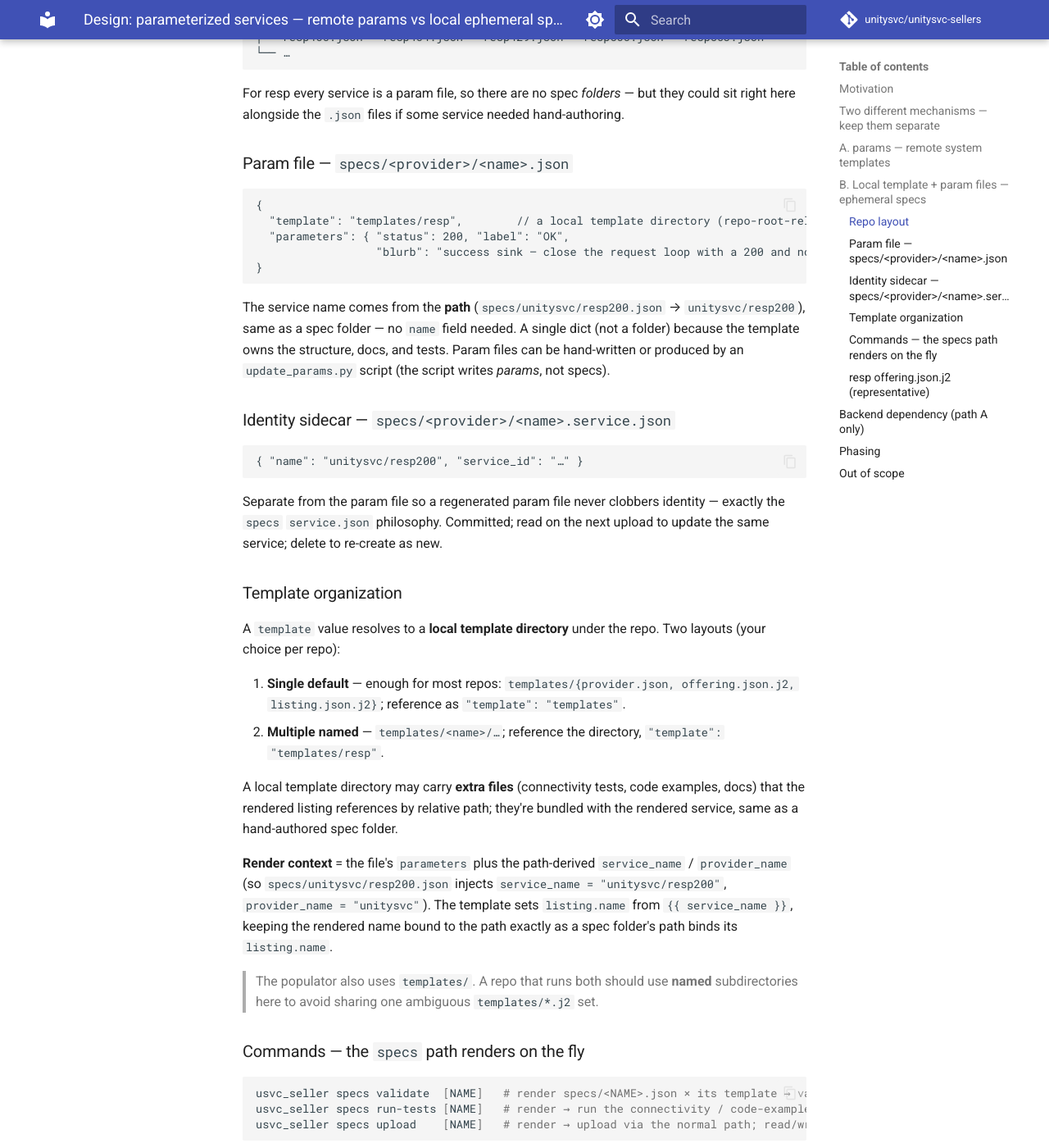
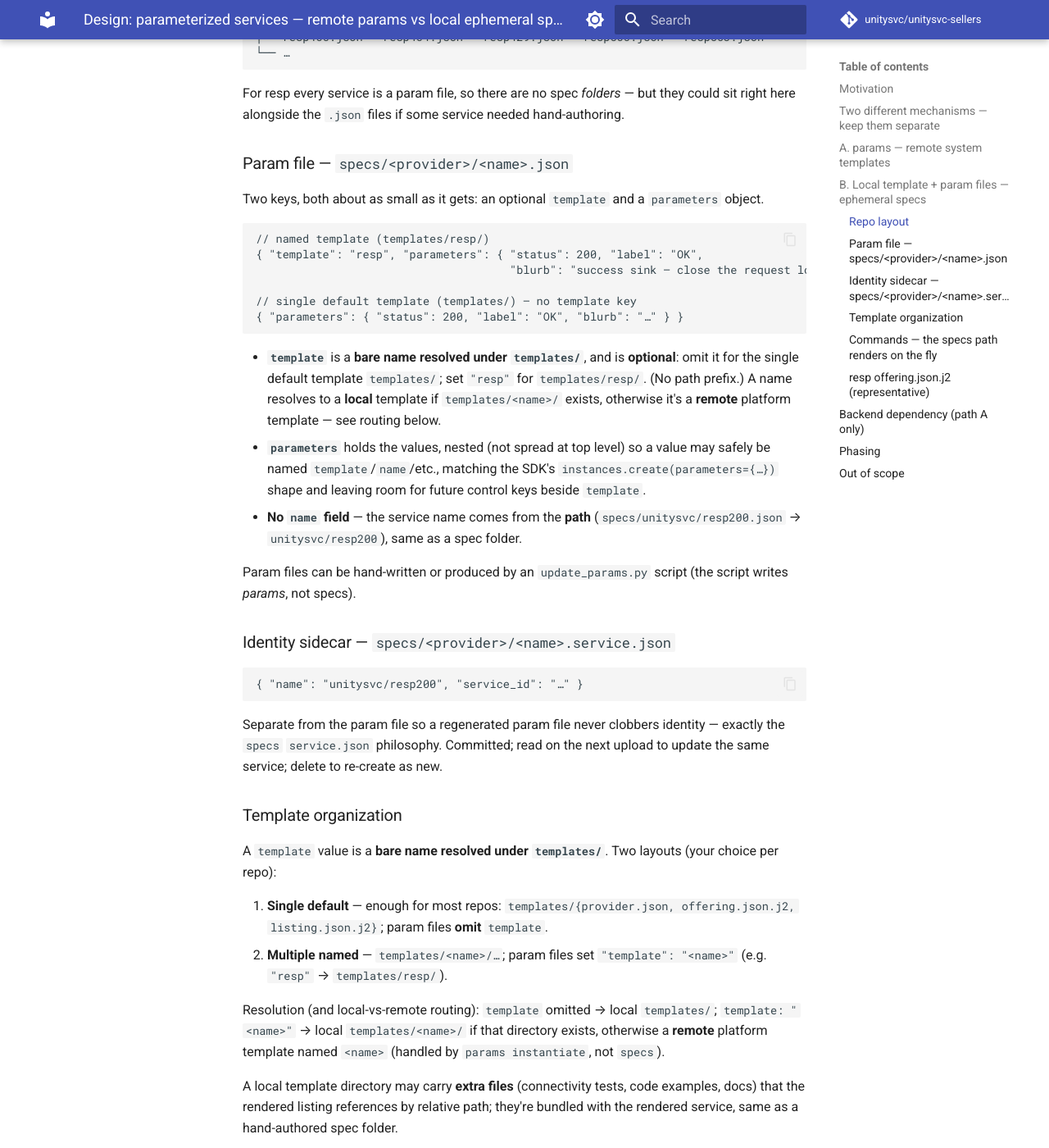
Before and after one commit to unitysvc/unitysvc-sellers, an MkDocs documentation site: the page built from docs/dev-notes/params-file-instantiation.md, in a window 1280 px wide and 1400 px high, scrolled down 2677 px. Shown: the whole window at 82% size. Built offline with MkDocs 1.6.1 and Material for MkDocs 9.7.7, drawn with Linux system fonts in a browser that asks for light colours; comment, search, counter and statistics services are not loaded.

Commit message:
docs: param file format — optional bare template name + nested parameters
template: a bare name resolved under templates/ (omit = templates/ default,
"resp" = templates/resp/, local-if-exists-else-remote). parameters: nested
under a parameters key (not top-level) for reserved-key safety + SDK parity.
Name still derives from the path.

````diff
--- a/docs/dev-notes/params-file-instantiation.md
+++ b/docs/dev-notes/params-file-instantiation.md
@@ -108,17 +108,30 @@ hand-authoring.
 
 ### Param file — `specs/<provider>/<name>.json`
 
+Two keys, both about as small as it gets: an optional `template` and a
+`parameters` object.
+
 ```jsonc
-{
-  "template": "templates/resp",        // a local template directory (repo-root-relative)
-  "parameters": { "status": 200, "label": "OK",
-                  "blurb": "success sink — close the request loop with a 200 and no upstream" }
-}
+// named template (templates/resp/)
+{ "template": "resp", "parameters": { "status": 200, "label": "OK",
+                                      "blurb": "success sink — close the request loop with a 200 and no upstream" } }
+
+// single default template (templates/) — no template key
+{ "parameters": { "status": 200, "label": "OK", "blurb": "…" } }
 ```
 
-The service name comes from the **path** (`specs/unitysvc/resp200.json` →
-`unitysvc/resp200`), same as a spec folder — no `name` field needed. A single
-dict (not a folder) because the template owns the structure, docs, and tests.
+- **`template`** is a **bare name resolved under `templates/`**, and is
+  **optional**: omit it for the single default template `templates/`; set
+  `"resp"` for `templates/resp/`. (No path prefix.) A name resolves to a **local**
+  template if `templates/<name>/` exists, otherwise it's a **remote** platform
+  template — see routing below.
+- **`parameters`** holds the values, nested (not spread at top level) so a value
+  may safely be named `template`/`name`/etc., matching the SDK's
+  `instances.create(parameters={…})` shape and leaving room for future control
+  keys beside `template`.
+- **No `name` field** — the service name comes from the **path**
+  (`specs/unitysvc/resp200.json` → `unitysvc/resp200`), same as a spec folder.
+
 Param files can be hand-written or produced by an `update_params.py` script (the
 script writes *params*, not specs).
 
@@ -134,14 +147,19 @@ next upload to update the same service; delete to re-create as new.
 
 ### Template organization
 
-A `template` value resolves to a **local template directory** under the repo.
-Two layouts (your choice per repo):
+A `template` value is a **bare name resolved under `templates/`**. Two layouts
+(your choice per repo):
 
 1. **Single default** — enough for most repos:
-   `templates/{provider.json, offering.json.j2, listing.json.j2}`; reference as
-   `"template": "templates"`.
-2. **Multiple named** — `templates/<name>/…`; reference the directory,
-   `"template": "templates/resp"`.
+   `templates/{provider.json, offering.json.j2, listing.json.j2}`; param files
+   **omit** `template`.
+2. **Multiple named** — `templates/<name>/…`; param files set `"template":
+   "<name>"` (e.g. `"resp"` → `templates/resp/`).
+
+Resolution (and local-vs-remote routing): `template` omitted → local
+`templates/`; `template: "<name>"` → local `templates/<name>/` if that directory
+exists, otherwise a **remote** platform template named `<name>` (handled by
+`params instantiate`, not `specs`).
 
 A local template directory may carry **extra files** (connectivity tests, code
 examples, docs) that the rendered listing references by relative path; they're
````
